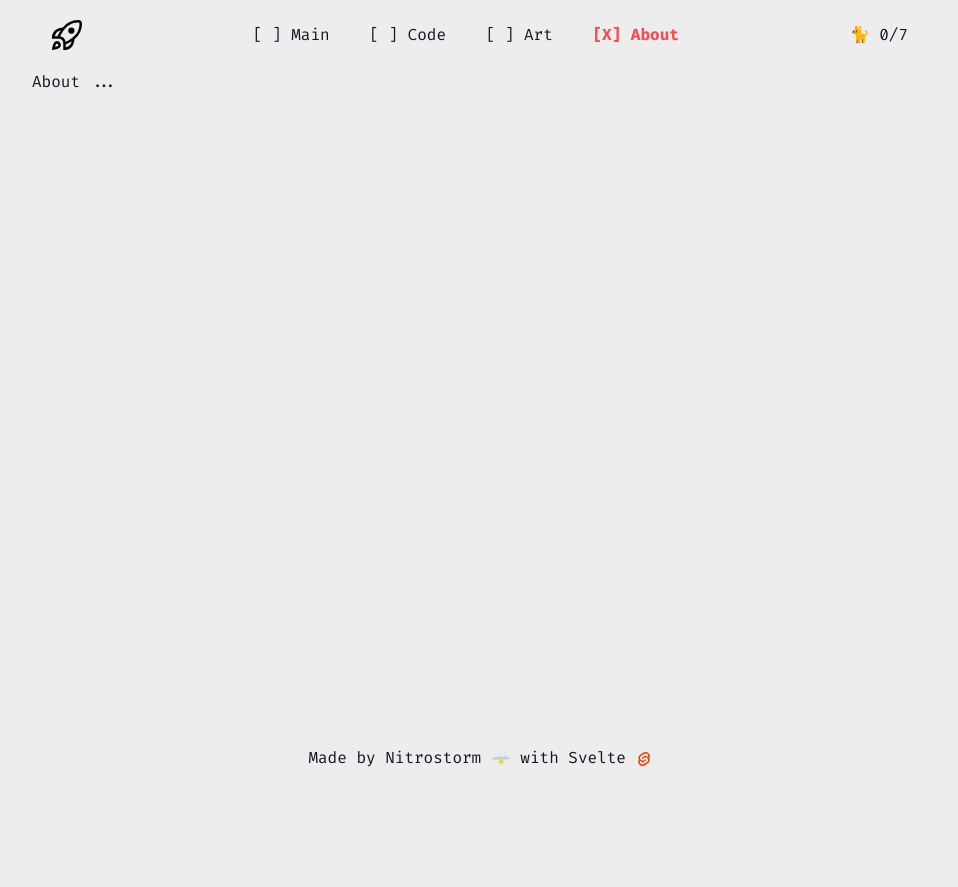
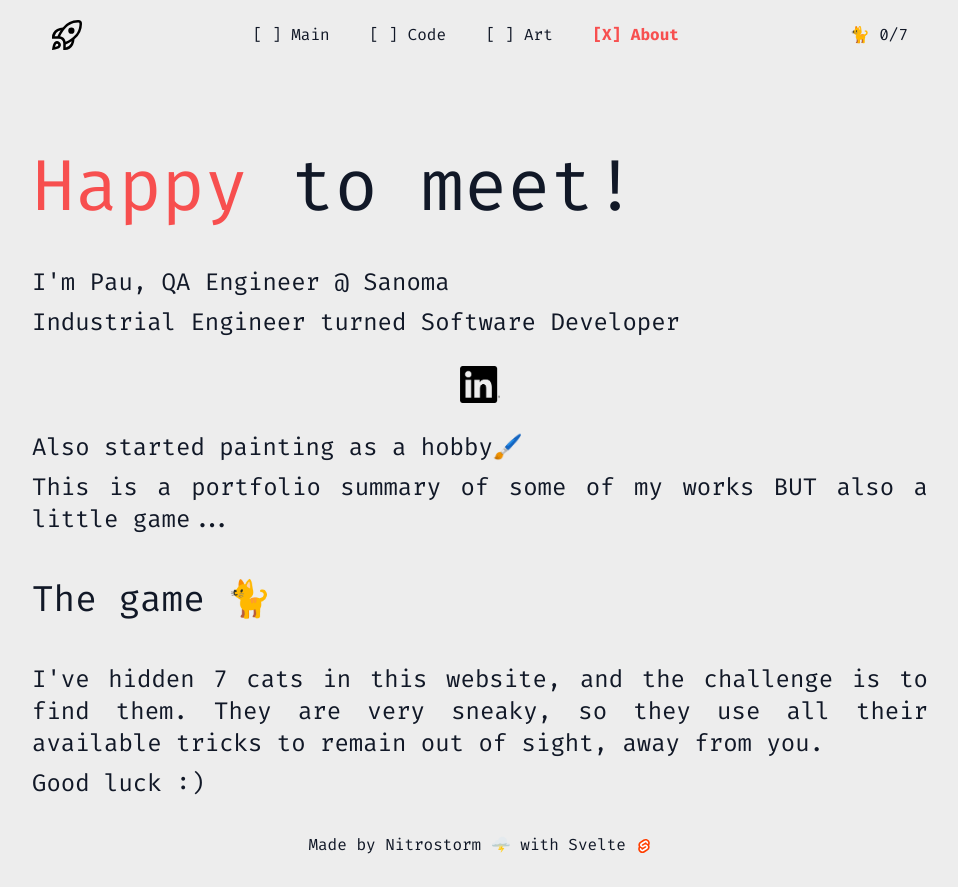
Before and after one commit to nitrostormbcn/portfolio-svelte, a SvelteKit app: page /about in a window 1280 px wide. Shown: the whole page, without its empty margins (160-1118 px from the left). Before the commit the page ends 800 px from the top, so only its background shows below. Built offline with nearby package versions, Linux system fonts and the light colour scheme.

Commit message:
Add about page

```diff
--- a/src/routes/about/+page.svelte
+++ b/src/routes/about/+page.svelte
@@ -1 +1,27 @@
-<h1>About ...</h1>
+<script>
+	import lnLogo from '$lib/assets/InBug-Black.png';
+</script>
+
+<div class="my-auto flex w-4xl flex-col items-stretch">
+	<h1 class="mb-10 text-7xl mt-20">
+		<span style="color: var(--color-primary);">Happy</span> to meet!
+	</h1>
+	<p class="my-1 text-justify text-2xl">I'm Pau, QA Engineer @ Sanoma</p>
+	<p class="my-1 text-justify text-2xl">Industrial Engineer turned Software Developer</p>
+	<p class="self-center">
+		<a class="m-2" href="https://www.linkedin.com/in/martinezjimenezpau/" target="”_blank”"
+			><img class="w-10" src={lnLogo} alt="" /></a
+		>
+	</p>
+	<p class="my-1 text-justify text-2xl">Also started painting as a hobby🖌️</p>
+	<p class="my-1 text-justify text-2xl">
+		This is a portfolio summary of some of my works BUT also a little game...
+	</p>
+	<h2 class="my-10 text-4xl">The game 🐈</h2>
+	<p class="my-1 text-justify text-2xl">
+		I've hidden 7 cats in this website, and the challenge is to find them. They are very sneaky, so
+		they use all their available tricks to remain out of sight, away from you.
+	</p>
+	<p class="my-1 text-justify text-2xl">Good luck :)</p>
+
+</div>
--- a/src/routes/art/+page.svelte
+++ b/src/routes/art/+page.svelte
@@ -15,7 +15,7 @@
 
 <div class="content mx-0 my-auto w-4xl">
 	<h1 class="justi mt-15 mb-5 text-5xl">Art vault 🎨</h1>
-	<div class="projects flex flex-wrap justify-between gap-20">
+	<div class="projects flex flex-wrap justify gap-20">
 		{#each projects as project}
 			<ArtCard {project}></ArtCard>
 		{/each}
```
Also changed, not shown: src/lib/assets/InBug-Black.png (added).
